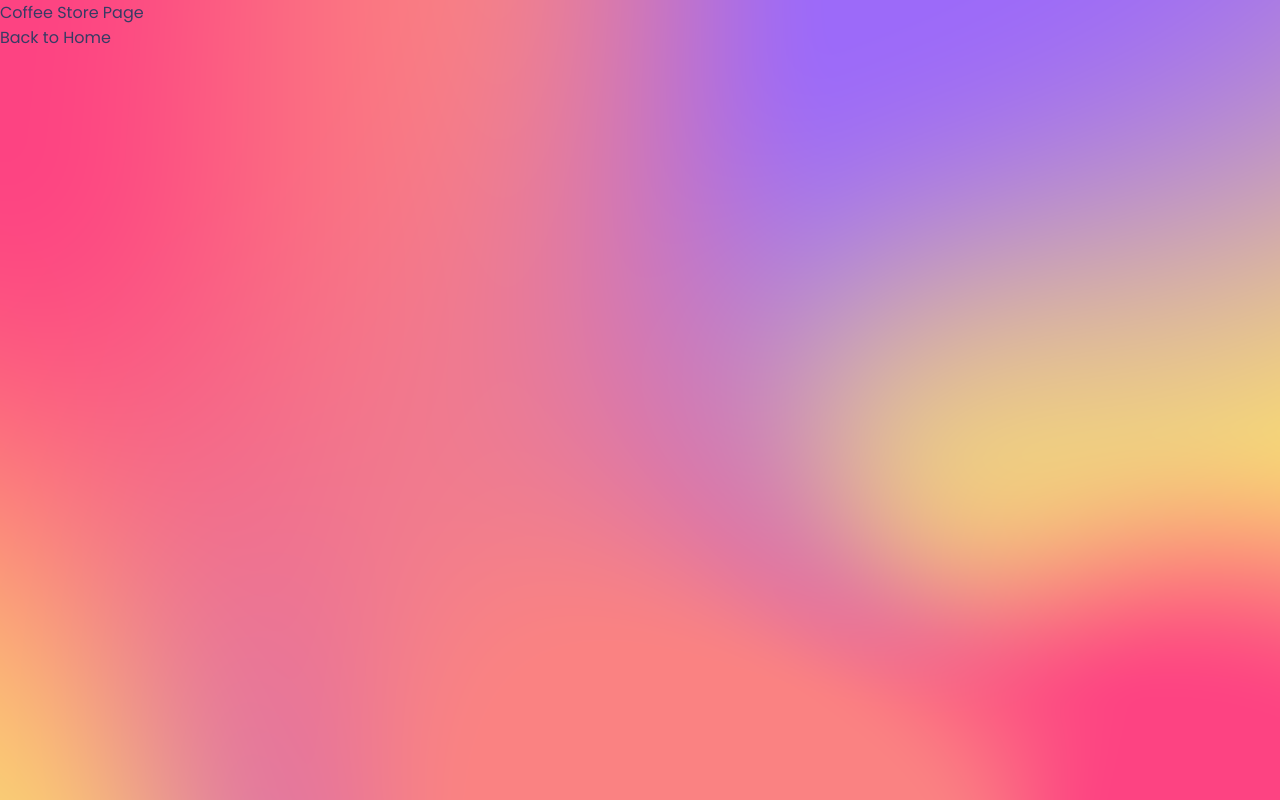
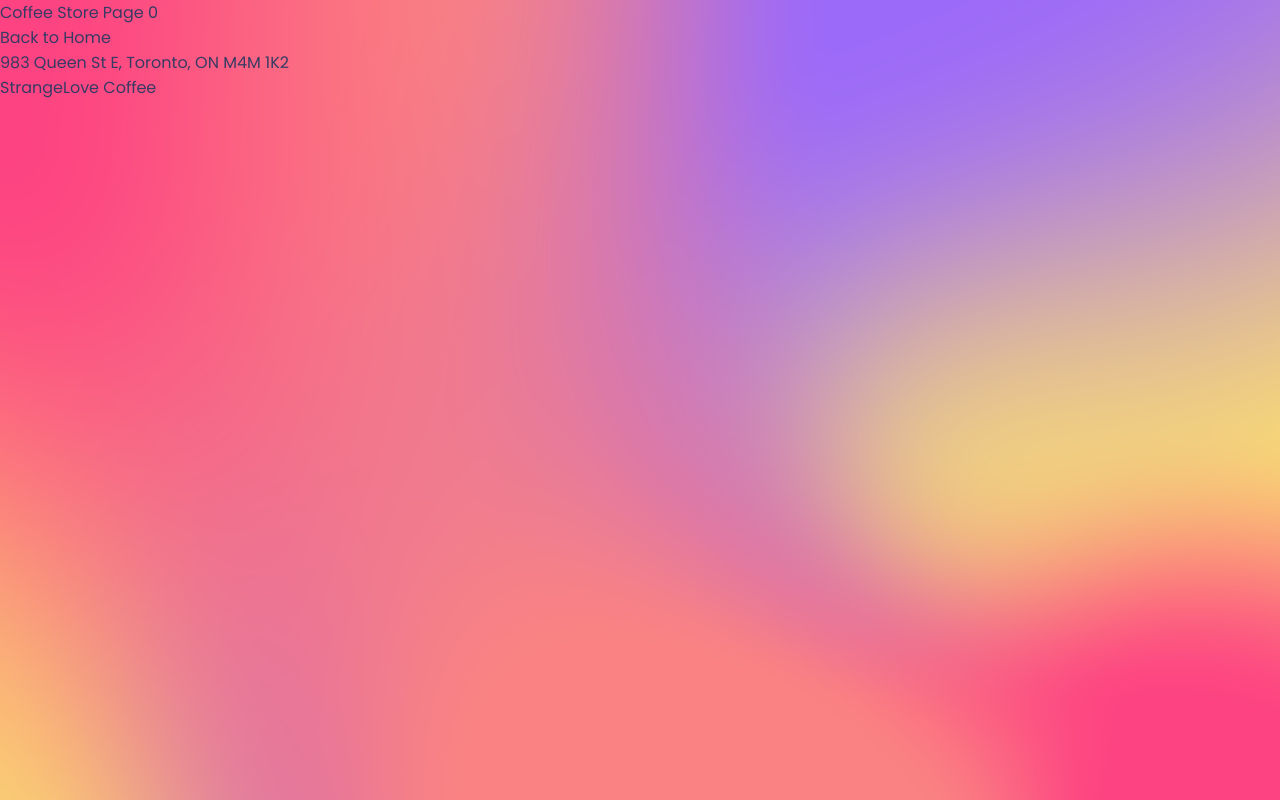
Before and after one commit to rnldvrgl/discover-coffee-stores, a Next.js app: page /coffee-store/0 in a window 1280 px wide. Built offline with nearby package versions, Linux system fonts and the light colour scheme.

Commit message:
done fallback in next.js

```diff
--- a/pages/coffee-store/[id].js
+++ b/pages/coffee-store/[id].js
@@ -5,8 +5,8 @@ import coffeeStoreData from "../../data/coffee-stores.json"
 export function getStaticProps({ params }) {
     return {
         props: {
-            coffeeStore: coffeeStoreData.find(coffeeStore => {
-                return coffeeStore.id === 0;//dynamic id
+            coffeeStore: coffeeStoreData.find((coffeeStore) => {
+                return coffeeStore.id.toString() === params.id; //dynamic id
             }),
         },
     };
@@ -18,15 +18,18 @@ export function getStaticPaths() {
             { params: { id: '0' } },
             { params: { id: '1' } },
         ],
+        fallback: false, //false = to show an error 404 page, true = if we want to stay in the page (if page is not found)
     }
 }
 
-const CoffeeStore = () => {
+const CoffeeStore = (props) => {
     const router = useRouter();
     return (
         <>
-            <div>Coffee Store Page</div>
+            <div>Coffee Store Page {router.query.id}</div>
             <Link href="/">Back to Home</Link>
+            <p>{props.coffeeStore.address}</p>
+            <p>{props.coffeeStore.name}</p>
         </>
     )
 }
```
